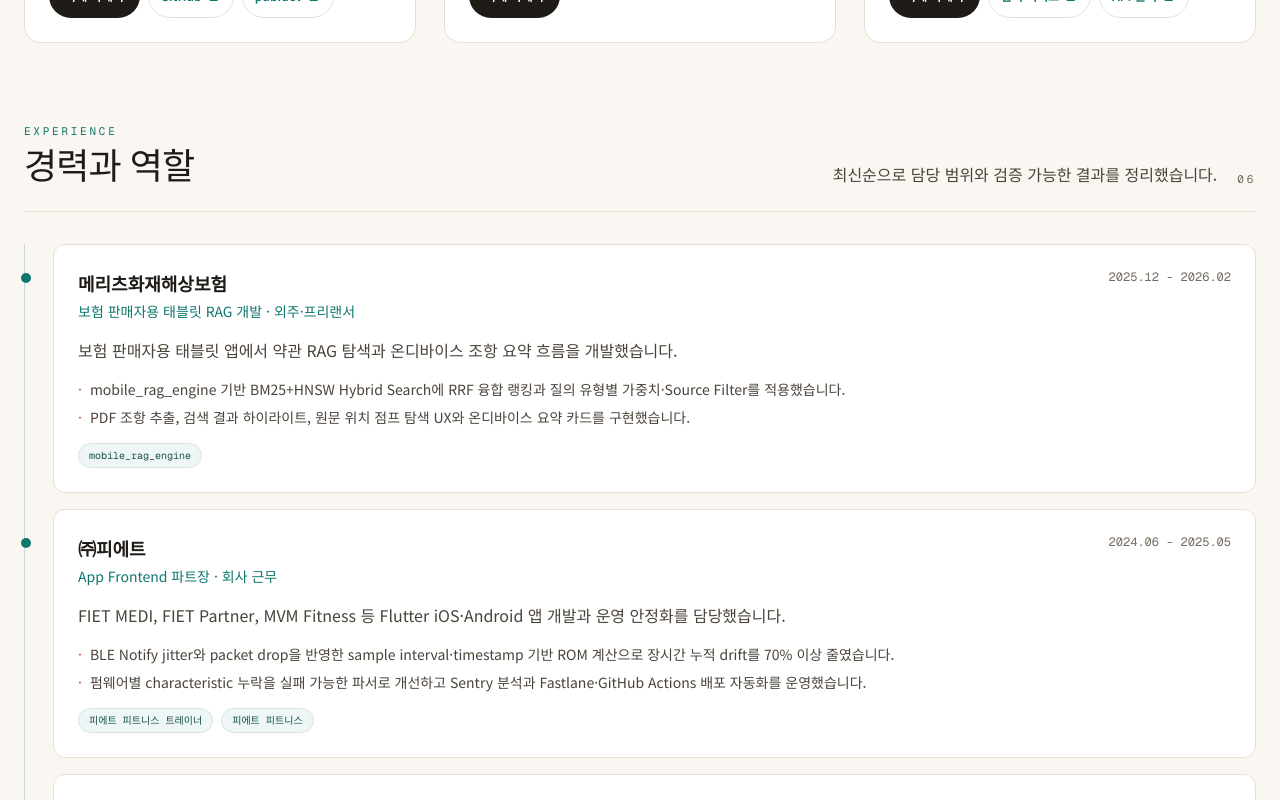
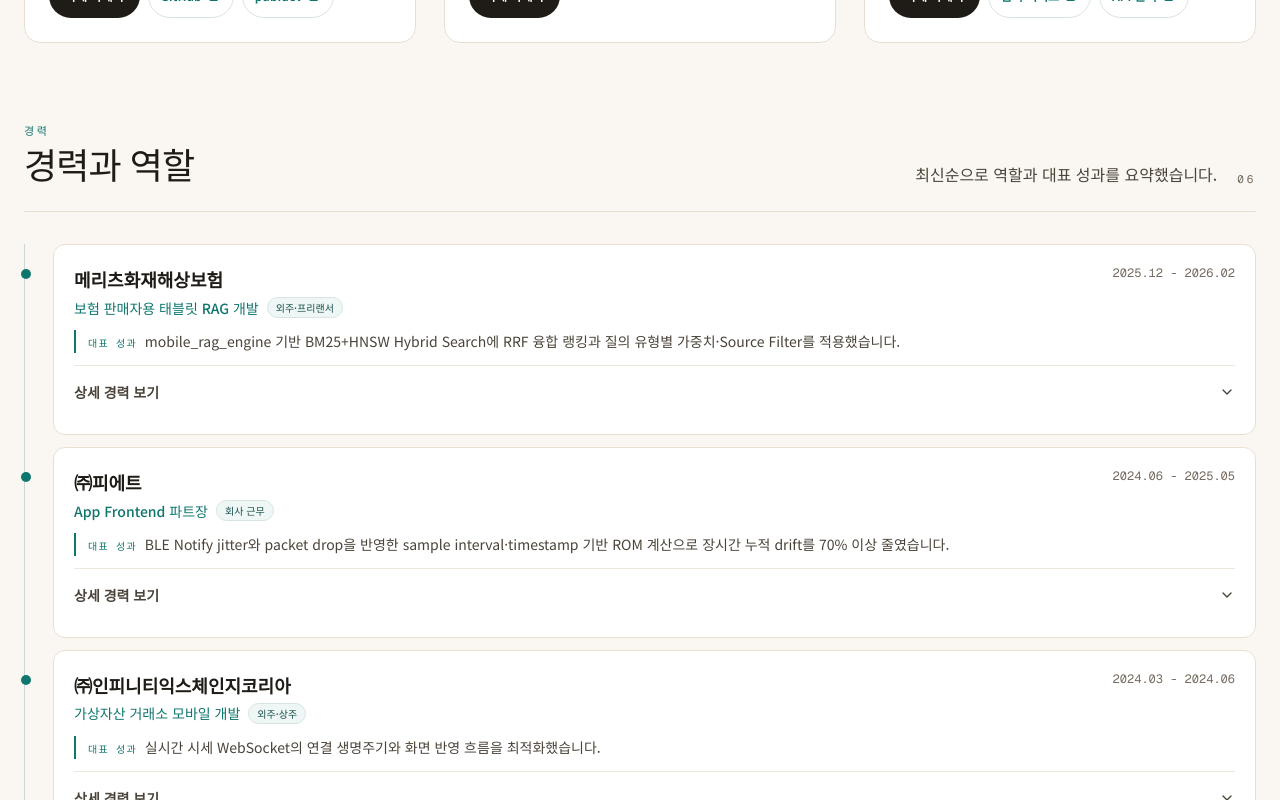
Before and after one commit to dev07060/dev-portfolio, a Next.js app: page / in a window 1280 px wide. Shown: the part 1400-2200 px from the top of the page. Built offline with nearby package versions, Linux system fonts and the light colour scheme.

Commit message:
refactor: compact career timeline for hiring scan

```diff
--- a/src/components/widgets/ExperienceTimeline.tsx
+++ b/src/components/widgets/ExperienceTimeline.tsx
@@ -1,3 +1,4 @@
+import { ChevronDown } from 'lucide-react';
 import type { ExperienceItem } from '@/types/recruitment';
 import type { Project } from '@/types/project';
 import SectionContainer from './SectionContainer';
@@ -15,32 +16,54 @@
     <section id="experience" className="pb-16 sm:pb-20">
       <SectionContainer>
         <SectionHeader
-          eyebrow="Experience"
+          eyebrow="경력"
           title="경력과 역할"
-          description="최신순으로 담당 범위와 검증 가능한 결과를 정리했습니다."
+          description="최신순으로 역할과 대표 성과를 요약했습니다."
           count={items.length}
         />
-        <ol className="space-y-4 border-l border-[#cbd8d6] pl-5 sm:pl-7">
+        <ol className="space-y-3 border-l border-[#cbd8d6] pl-5 sm:pl-7">
           {items.map((item) => (
             <li
               key={`${item.company}-${item.period}`}
-              className="relative rounded-xl border border-[#e8dfd0] bg-white p-5 before:absolute before:-left-[1.69rem] before:top-7 before:h-2.5 before:w-2.5 before:rounded-full before:bg-[#0f766e] sm:p-6 sm:before:-left-[2.08rem]"
+              className="relative rounded-xl border border-[#e8dfd0] bg-white p-4 before:absolute before:-left-[1.69rem] before:top-6 before:h-2.5 before:w-2.5 before:rounded-full before:bg-[#0f766e] sm:p-5 sm:before:-left-[2.08rem]"
             >
               <div className="flex flex-col gap-2 sm:flex-row sm:items-start sm:justify-between">
-                <div>
+                <div className="min-w-0">
                   <h3 className="text-lg font-semibold text-[#1f1b16]">{item.company}</h3>
-                  <p className="mt-1 text-sm text-[#0f766e]">
-                    {item.role} · {item.employmentType}
-                  </p>
+                  <div className="mt-1 flex flex-wrap items-center gap-2">
+                    <p className="text-sm font-medium text-[#0f766e]">{item.role}</p>
+                    <span className="rounded-full border border-[#d9e4e1] bg-[#eef7f5] px-2 py-0.5 text-[10px] font-medium text-[#164e4a]">
+                      {item.employmentType}
+                    </span>
+                  </div>
                 </div>
                 <span className="font-mono text-xs text-[#756b60]">{item.period}</span>
               </div>
-              <p className="mt-4 text-sm leading-relaxed text-[#4a4339] break-keep sm:text-base">
+              {item.highlights[0] && (
+                <p className="mt-3 border-l-2 border-[#0f766e] pl-3 text-sm leading-relaxed text-[#4a4339] break-keep">
+                  <span className="mr-2 font-mono text-[10px] tracking-[0.12em] text-[#0f766e]">
+                    대표 성과
+                  </span>
+                  {item.highlights[0]}
+                </p>
+              )}
+
+              <details className="group mt-3 border-t border-[#eee7dc] pt-1">
+                <summary className="flex min-h-11 cursor-pointer list-none items-center justify-between gap-3 text-sm font-semibold text-[#4a4339] focus-visible:rounded-sm focus-visible:outline-none focus-visible:ring-2 focus-visible:ring-[#0f766e] [&::-webkit-details-marker]:hidden">
+                  상세 경력 보기
+                  <ChevronDown
+                    size={16}
+                    aria-hidden="true"
+                    className="shrink-0 transition-transform group-open:rotate-180"
+                  />
+                </summary>
+                <div className="pb-1 pt-2">
+                  <p className="text-sm leading-relaxed text-[#4a4339] break-keep">
                     {item.summary}
                   </p>
-              {item.highlights.length > 0 && (
-                <ul className="mt-4 space-y-2">
-                  {item.highlights.slice(0, 2).map((highlight) => (
+                  {item.highlights.slice(1).length > 0 && (
+                    <ul className="mt-3 space-y-2">
+                      {item.highlights.slice(1).map((highlight) => (
                         <li key={highlight} className="flex gap-2 text-sm text-[#4a4339]">
                           <span aria-hidden="true" className="text-[#b8543a]">·</span>
                           <span>{highlight}</span>
@@ -61,7 +84,7 @@
                           <a
                             key={projectId}
                             href={relatedProjectHref}
-                        className="rounded-full border border-[#d9e4e1] bg-[#eef7f5] px-2.5 py-1 font-mono text-[10px] text-[#164e4a] transition-colors hover:border-[#0f766e] hover:bg-[#dff1ed] focus-visible:outline-none focus-visible:ring-2 focus-visible:ring-[#0f766e]"
+                            className="inline-flex min-h-11 items-center rounded-full border border-[#d9e4e1] bg-[#eef7f5] px-3 py-2 font-mono text-[10px] text-[#164e4a] transition-colors hover:border-[#0f766e] hover:bg-[#dff1ed] focus-visible:outline-none focus-visible:ring-2 focus-visible:ring-[#0f766e]"
                           >
                             {relatedProject.title.replace(/\s+/g, ' ')}
                           </a>
@@ -69,6 +92,8 @@
                       })}
                     </div>
                   )}
+                </div>
+              </details>
             </li>
           ))}
         </ol>
```
Also changed, not shown: 3 other files (tests, documents, lock files or other folders). Lines whose indentation alone changed are shown as unchanged.
